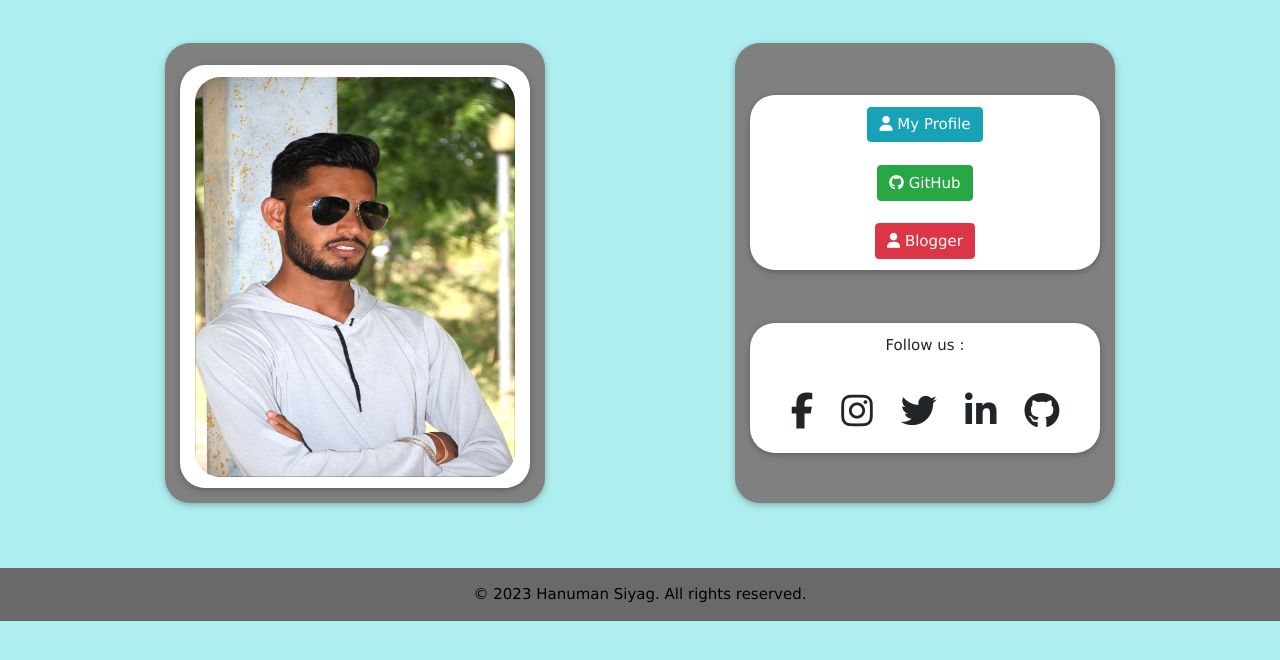
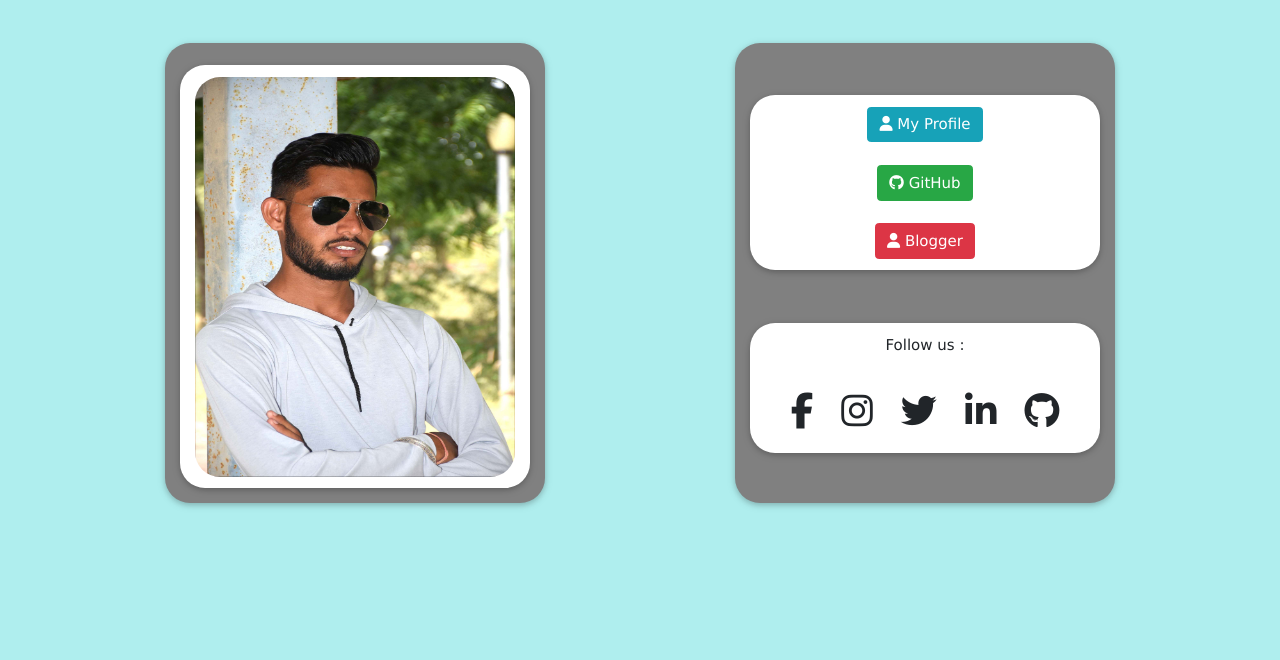
Before and after one commit to Hanumansiyag/profile, a plain HTML site: page index.html in a window 1280 px wide. Drawn offline with nearby package versions, Linux system fonts and the light colour scheme.

Commit message:
Update index.html

```diff
--- a/index.html
+++ b/index.html
@@ -67,9 +67,6 @@
 			</div>
 			<div class="col-sm-1"></div>
 		</div>
-	</div><br><br>
-	<footer class="page-footer font-small">
-	  <div class="footer-copyright text-center py-3">© 2023 Hanuman Siyag. All rights reserved.</div>
-	</footer>
+	</div>
 </body>
 </html>
```
